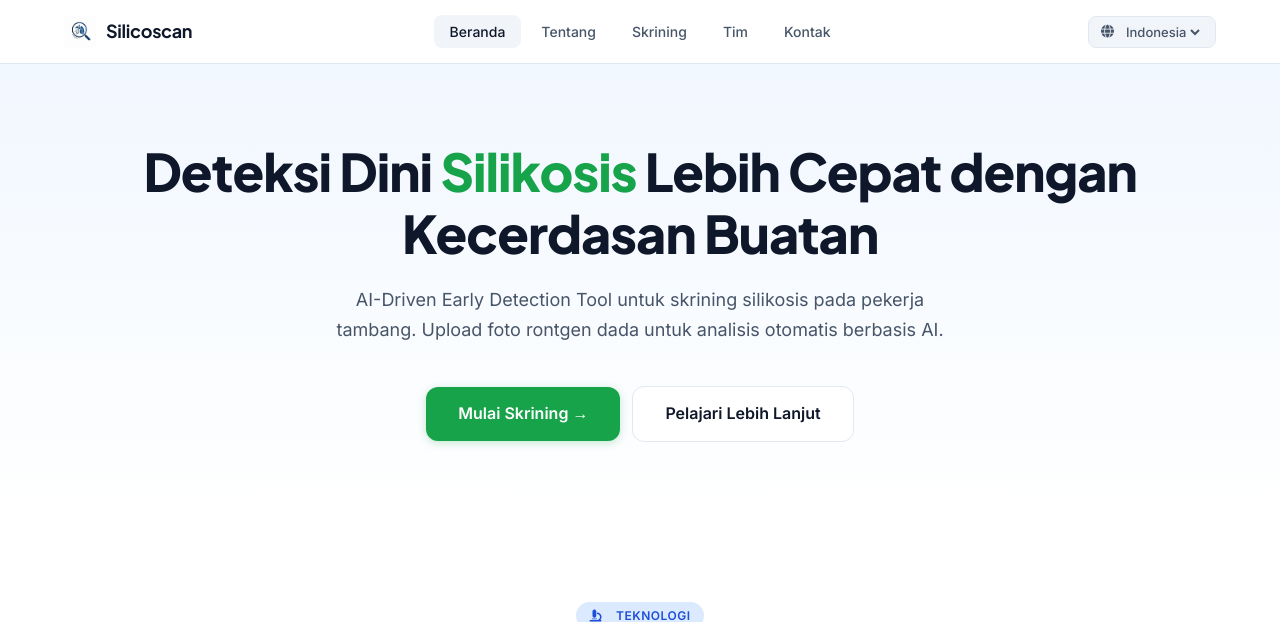
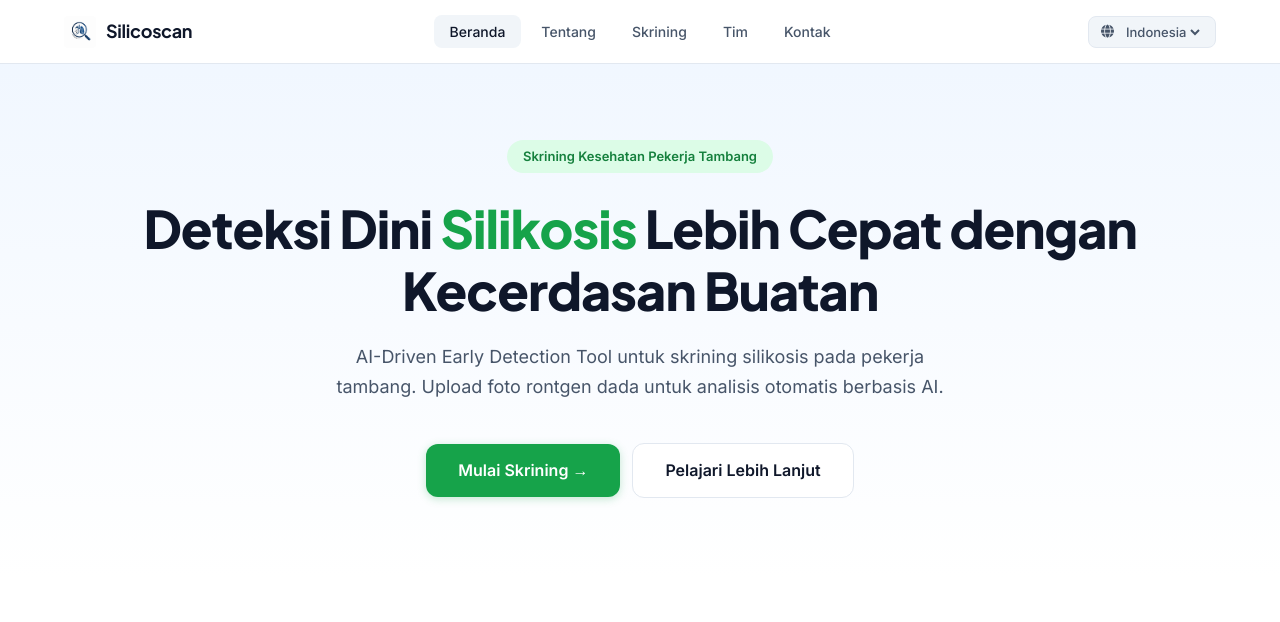
Before and after one commit to FahriX3/Silicoscan---Early-Detection-of-Silicosis-Faster-with-Artificial-Intelligence, a FastAPI app: page / in a window 1280 px wide. Shown: the top 622 px of the page. Run offline with FastAPI, Linux system fonts and the light colour scheme.

```diff
--- a/templates/index.html
+++ b/templates/index.html
@@ -47,6 +47,9 @@
     <!-- ==================== HERO ==================== -->
     <section class="hero" id="home">
         <div class="container">
+            <div class="hero-label">
+                <span data-i18n="hero.label">Skrining Kesehatan Pekerja Tambang</span>
+            </div>
             <h1>
                 <span data-i18n="hero.title1">Deteksi Dini</span>
                 <span class="accent" data-i18n="hero.title2">Silikosis</span>
```
